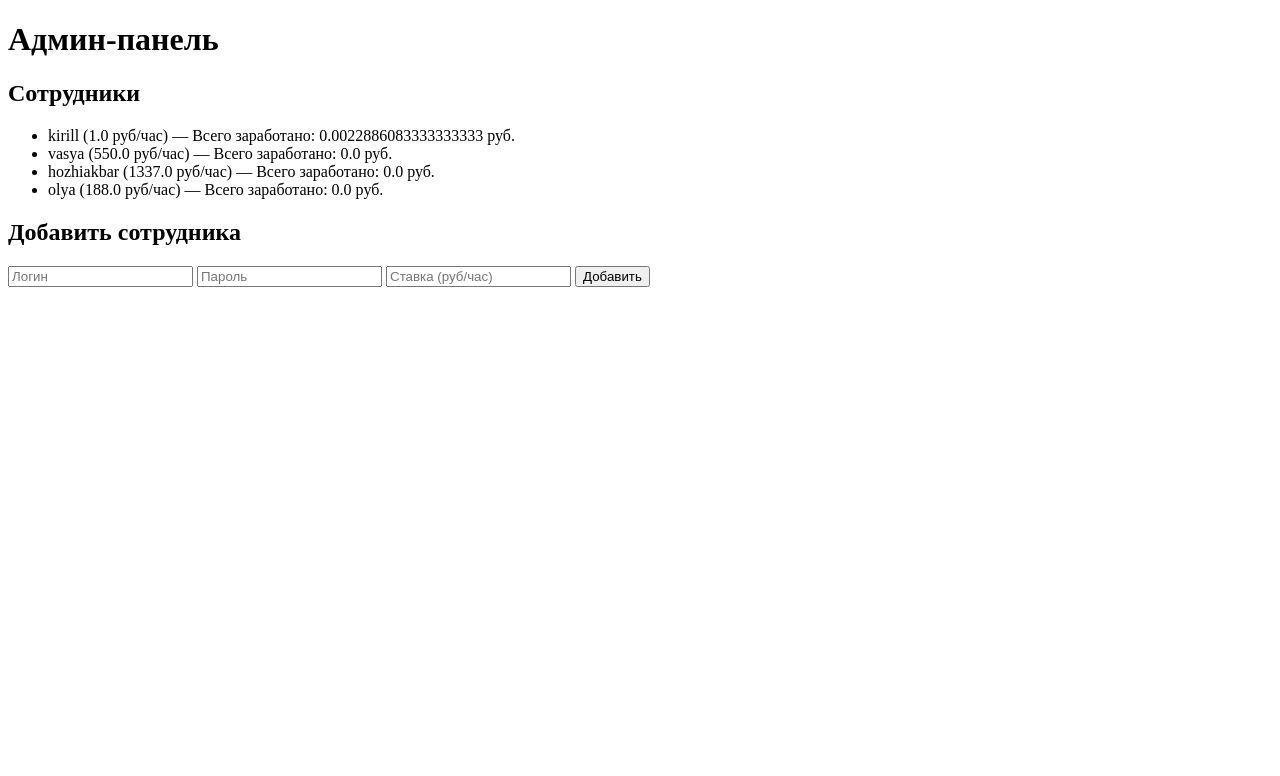
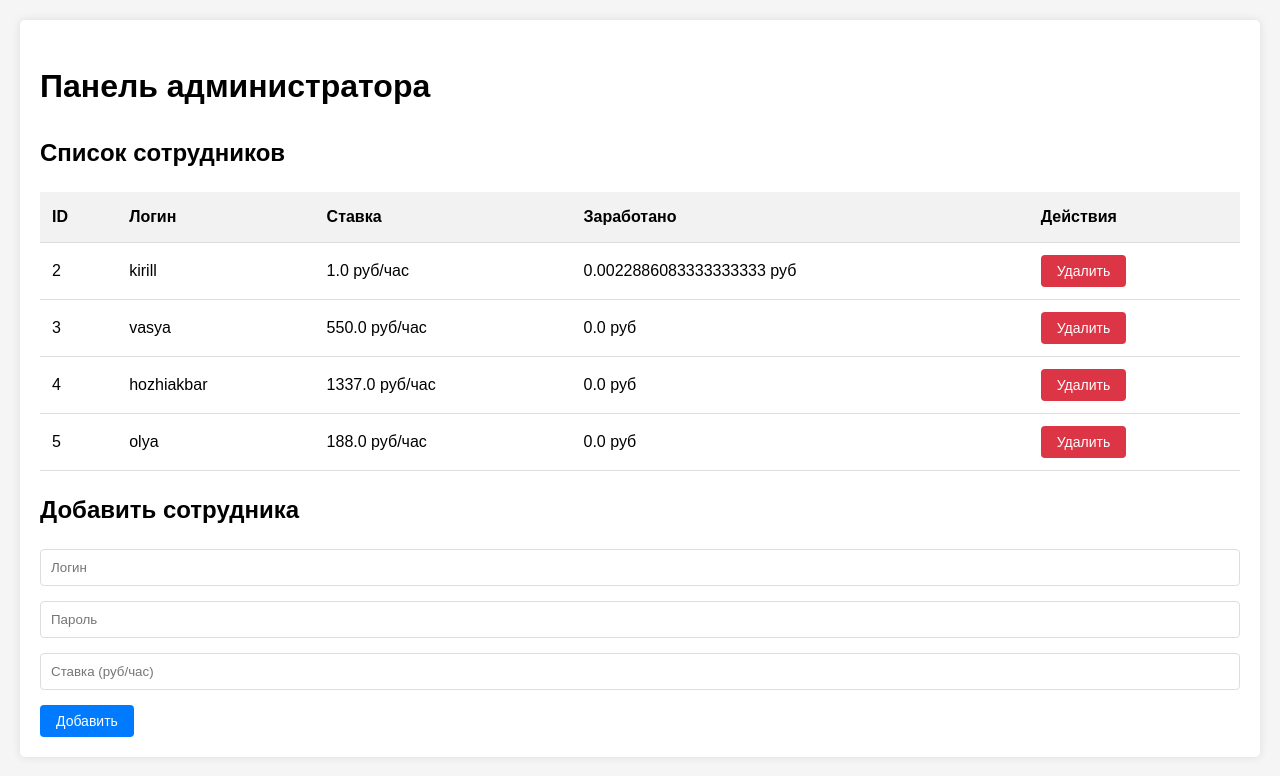
Before and after one commit to unixenjoyer/diplombik, a Flask app: page /admin in a window 1280 px wide. Shown: the top 776 px of the page. Run offline with Flask 3, Linux system fonts and the light colour scheme; a user stored in the database is signed in.

Commit message:
v 0.2
ne takaya uzh i hueta

```diff
--- a/app.py
+++ b/app.py
@@ -10,7 +10,6 @@ app.config['SQLALCHEMY_TRACK_MODIFICATIONS'] = False
 
 db = SQLAlchemy(app)
 
-# Модели перенесены прямо сюда для надежности
 class User(db.Model):
     id = db.Column(db.Integer, primary_key=True)
     username = db.Column(db.String(80), unique=True, nullable=False)
@@ -25,7 +24,6 @@ class WorkSession(db.Model):
     start_time = db.Column(db.DateTime, default=datetime.utcnow)
     end_time = db.Column(db.DateTime)
 
-# Создаем таблицы и админа
 with app.app_context():
     db.create_all()
     if not User.query.filter_by(username='admin').first():
@@ -75,25 +73,23 @@ def register():
 @login_required
 def work():
     user = User.query.get(session['user_id'])
+    active_session = WorkSession.query.filter_by(user_id=user.id, end_time=None).first()
 
     if request.method == 'POST':
-        if 'start' in request.form:
+        if 'start' in request.form and not active_session:
             new_session = WorkSession(user_id=user.id)
             db.session.add(new_session)
             db.session.commit()
             flash('Работа начата!')
-        elif 'end' in request.form:
-            session = WorkSession.query.filter_by(user_id=user.id, end_time=None).first()
-            if session:
-                session.end_time = datetime.utcnow()
-                hours = (session.end_time - session.start_time).total_seconds() / 3600
-                salary = hours * user.hourly_rate
-                user.total_earned += salary
-                db.session.commit()
-                flash(f'Заработано: {salary:.2f} руб.')
+        elif 'end' in request.form and active_session:
+            active_session.end_time = datetime.utcnow()
+            hours = (active_session.end_time - active_session.start_time).total_seconds() / 3600
+            salary = hours * user.hourly_rate
+            user.total_earned += salary
+            db.session.commit()
+            flash(f'Заработано: {salary:.2f} руб.')
         return redirect(url_for('work'))
 
-    active_session = WorkSession.query.filter_by(user_id=user.id, end_time=None).first()
     return render_template('work.html', user=user, active_session=active_session)
 
 @app.route('/admin')
@@ -105,6 +101,51 @@ def admin():
     employees = User.query.filter_by(is_admin=False).all()
     return render_template('admin.html', employees=employees)
 
+@app.route('/admin/add_employee', methods=['POST'])
+@login_required
+def add_employee():
+    if not session.get('is_admin'):
+        flash('Доступ запрещен!', 'error')
+        return redirect(url_for('work'))
+
+    username = request.form['username']
+    password = request.form['password']
+    hourly_rate = float(request.form['hourly_rate'])
+
+    if User.query.filter_by(username=username).first():
+        flash('Пользователь уже существует!', 'error')
+    else:
+        new_employee = User(
+            username=username,
+            password=password,
+            hourly_rate=hourly_rate
+        )
+        db.session.add(new_employee)
+        db.session.commit()
+        flash('Сотрудник добавлен!', 'success')
+
+    return redirect(url_for('admin'))
+
+@app.route('/admin/delete/<int:employee_id>', methods=['POST'])
+@login_required
+def delete_employee(employee_id):
+    if not session.get('is_admin'):
+        flash('Доступ запрещен!', 'error')
+        return redirect(url_for('work'))
+
+    employee = User.query.get(employee_id)
+    if not employee:
+        flash('Сотрудник не найден!', 'error')
+    elif employee.is_admin:
+        flash('Нельзя удалить администратора!', 'error')
+    else:
+        WorkSession.query.filter_by(user_id=employee_id).delete()
+        db.session.delete(employee)
+        db.session.commit()
+        flash('Сотрудник удален!', 'success')
+
+    return redirect(url_for('admin'))
+
 @app.route('/logout')
 def logout():
     session.clear()
--- a/static/style.css
+++ b/static/style.css
@@ -0,0 +1,82 @@
+body {
+    font-family: Arial, sans-serif;
+    line-height: 1.6;
+    margin: 0;
+    padding: 20px;
+    background-color: #f5f5f5;
+}
+
+.container {
+    max-width: 1200px;
+    margin: 0 auto;
+    background: white;
+    padding: 20px;
+    border-radius: 5px;
+    box-shadow: 0 0 10px rgba(0,0,0,0.1);
+}
+
+.table {
+    width: 100%;
+    border-collapse: collapse;
+    margin-bottom: 20px;
+}
+
+.table th, .table td {
+    padding: 12px;
+    text-align: left;
+    border-bottom: 1px solid #ddd;
+}
+
+.table th {
+    background-color: #f2f2f2;
+}
+
+.btn {
+    display: inline-block;
+    padding: 8px 16px;
+    border: none;
+    border-radius: 4px;
+    cursor: pointer;
+    text-decoration: none;
+    font-size: 14px;
+}
+
+.btn-danger {
+    background-color: #dc3545;
+    color: white;
+}
+
+.btn-primary {
+    background-color: #007bff;
+    color: white;
+}
+
+.form-group {
+    margin-bottom: 15px;
+}
+
+.form-control {
+    width: 100%;
+    padding: 10px;
+    border: 1px solid #ddd;
+    border-radius: 4px;
+    box-sizing: border-box;
+}
+
+.flash {
+    padding: 10px;
+    margin-bottom: 15px;
+    border-radius: 4px;
+}
+
+.flash.error {
+    background-color: #f8d7da;
+    color: #721c24;
+    border: 1px solid #f5c6cb;
+}
+
+.flash.success {
+    background-color: #d4edda;
+    color: #155724;
+    border: 1px solid #c3e6cb;
+}
--- a/templates/admin.html
+++ b/templates/admin.html
@@ -1,26 +1,50 @@
-<!DOCTYPE html>
-<html>
-<head>
-    <title>Админ-панель</title>
-    <link rel="stylesheet" href="/static/style.css">
-</head>
-<body>
-    <div class="container">
-        <h1>Админ-панель</h1>
-        <h2>Сотрудники</h2>
-        <ul>
-            {% for emp in employees %}
-                <li>{{ emp.username }} ({{ emp.hourly_rate }} руб/час) — Всего заработано: {{ emp.total_earned }} руб.</li>
-            {% endfor %}
-        </ul>
+{% extends "base.html" %}
 
-        <h2>Добавить сотрудника</h2>
-        <form method="POST" action="/add_employee">
-            <input type="text" name="username" placeholder="Логин" required>
-            <input type="password" name="password" placeholder="Пароль" required>
-            <input type="number" name="hourly_rate" placeholder="Ставка (руб/час)" step="0.01" required>
-            <button type="submit">Добавить</button>
-        </form>
+{% block content %}
+<h1>Панель администратора</h1>
+
+<h2>Список сотрудников</h2>
+<table class="table">
+    <thead>
+        <tr>
+            <th>ID</th>
+            <th>Логин</th>
+            <th>Ставка</th>
+            <th>Заработано</th>
+            <th>Действия</th>
+        </tr>
+    </thead>
+    <tbody>
+        {% for employee in employees %}
+        <tr>
+            <td>{{ employee.id }}</td>
+            <td>{{ employee.username }}</td>
+            <td>{{ employee.hourly_rate }} руб/час</td>
+            <td>{{ employee.total_earned }} руб</td>
+            <td>
+                <form action="{{ url_for('delete_employee', employee_id=employee.id) }}" method="POST">
+                    <button type="submit" class="btn btn-danger"
+                            onclick="return confirm('Удалить {{ employee.username }}?')">
+                        Удалить
+                    </button>
+                </form>
+            </td>
+        </tr>
+        {% endfor %}
+    </tbody>
+</table>
+
+<h2>Добавить сотрудника</h2>
+<form method="POST" action="{{ url_for('add_employee') }}">
+    <div class="form-group">
+        <input type="text" name="username" placeholder="Логин" required class="form-control">
     </div>
-</body>
-</html>
+    <div class="form-group">
+        <input type="password" name="password" placeholder="Пароль" required class="form-control">
+    </div>
+    <div class="form-group">
+        <input type="number" name="hourly_rate" placeholder="Ставка (руб/час)" step="0.01" required class="form-control">
+    </div>
+    <button type="submit" class="btn btn-primary">Добавить</button>
+</form>
+{% endblock %}
--- a/templates/base.html
+++ b/templates/base.html
@@ -1,16 +1,16 @@
 <!DOCTYPE html>
 <html>
 <head>
-    <title>{% block title %}{% endblock %}</title>
-    <link rel="stylesheet" href="/static/style.css">
+    <title>{% block title %}WorkLogger{% endblock %}</title>
+    <link rel="stylesheet" href="{{ url_for('static', filename='style.css') }}">
 </head>
 <body>
     <div class="container">
-        {% with messages = get_flashed_messages() %}
+        {% with messages = get_flashed_messages(with_categories=true) %}
             {% if messages %}
                 <div class="flash-messages">
-                    {% for message in messages %}
-                        <div class="flash">{{ message }}</div>
+                    {% for category, message in messages %}
+                        <div class="flash {{ category }}">{{ message }}</div>
                     {% endfor %}
                 </div>
             {% endif %}
```
Also changed, not shown: templates/register.html (added, +32 -0 lines), instance/worklogger.db.
